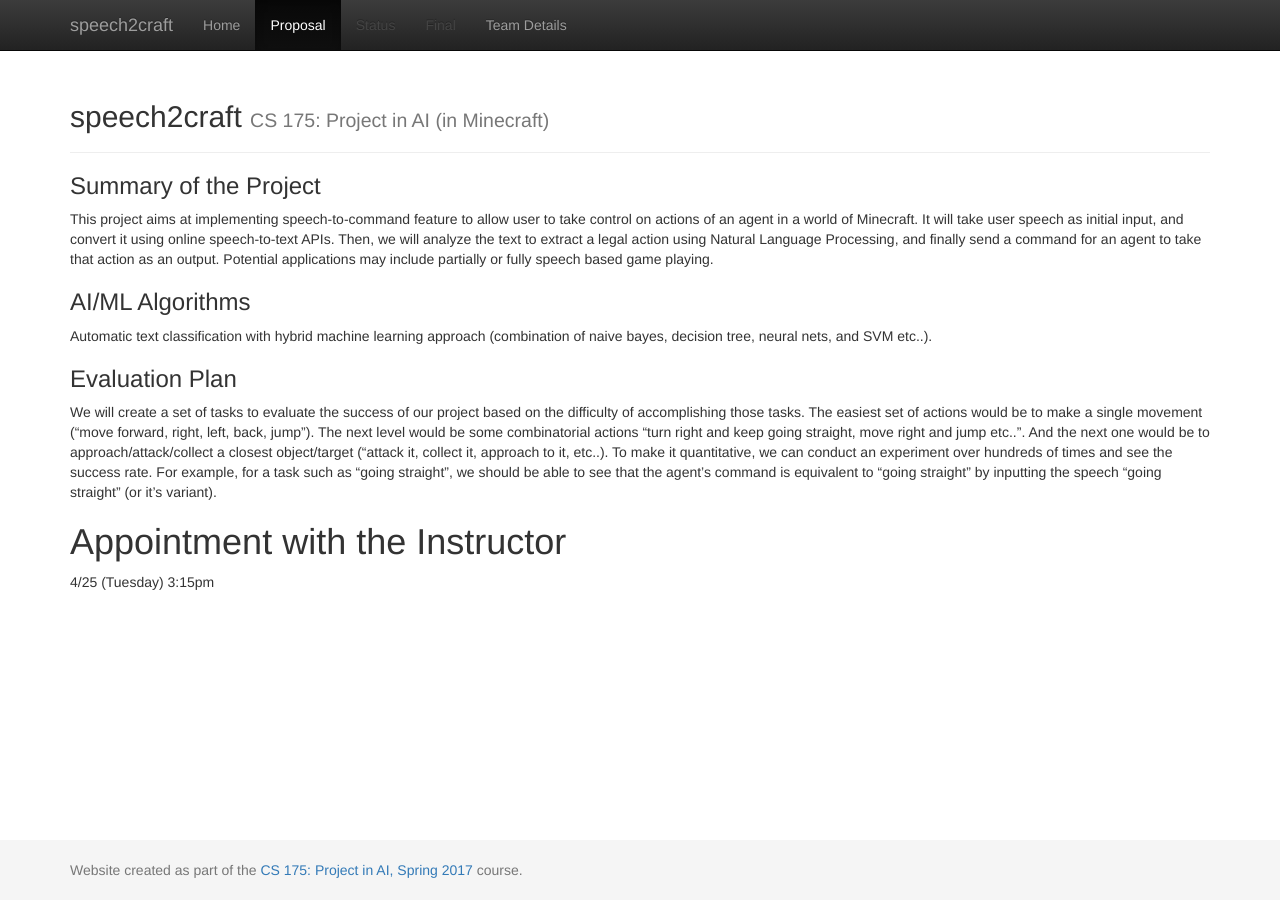
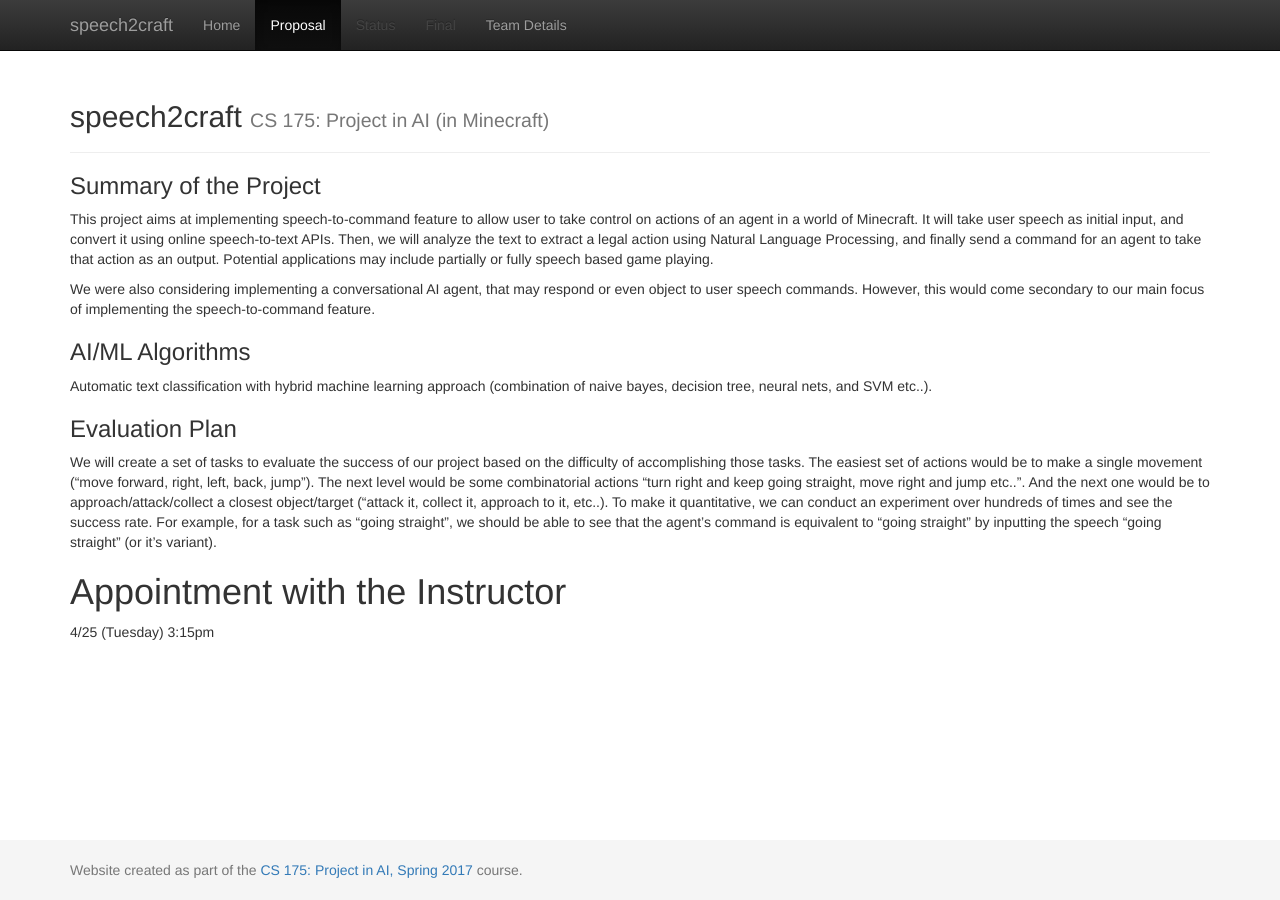
Before and after one commit to HiroIshikawa/speech2craft, a Jekyll site: the page built from docs/proposal.md, in a window 1280 px wide. Built offline with Jekyll 4.4.1, drawn with Linux system fonts in a browser that asks for light colours.

Commit message:
Update proposal.md

```diff
--- a/docs/proposal.md
+++ b/docs/proposal.md
@@ -6,6 +6,8 @@ title: Proposal
 ### Summary of the Project
 
 This project aims at implementing speech-to-command feature to allow user to take control on actions of an agent in a world of Minecraft. It will take user speech as initial input, and convert it using online speech-to-text APIs. Then, we will analyze the text to extract a legal action using Natural Language Processing, and finally send a command for an agent to take that action as an output. Potential applications may include partially or fully speech based game playing.
+
+We were also considering implementing a conversational AI agent, that may respond or even object to user speech commands. However, this would come secondary to our main focus of implementing the speech-to-command feature.
 
 ### AI/ML Algorithms
 
```
